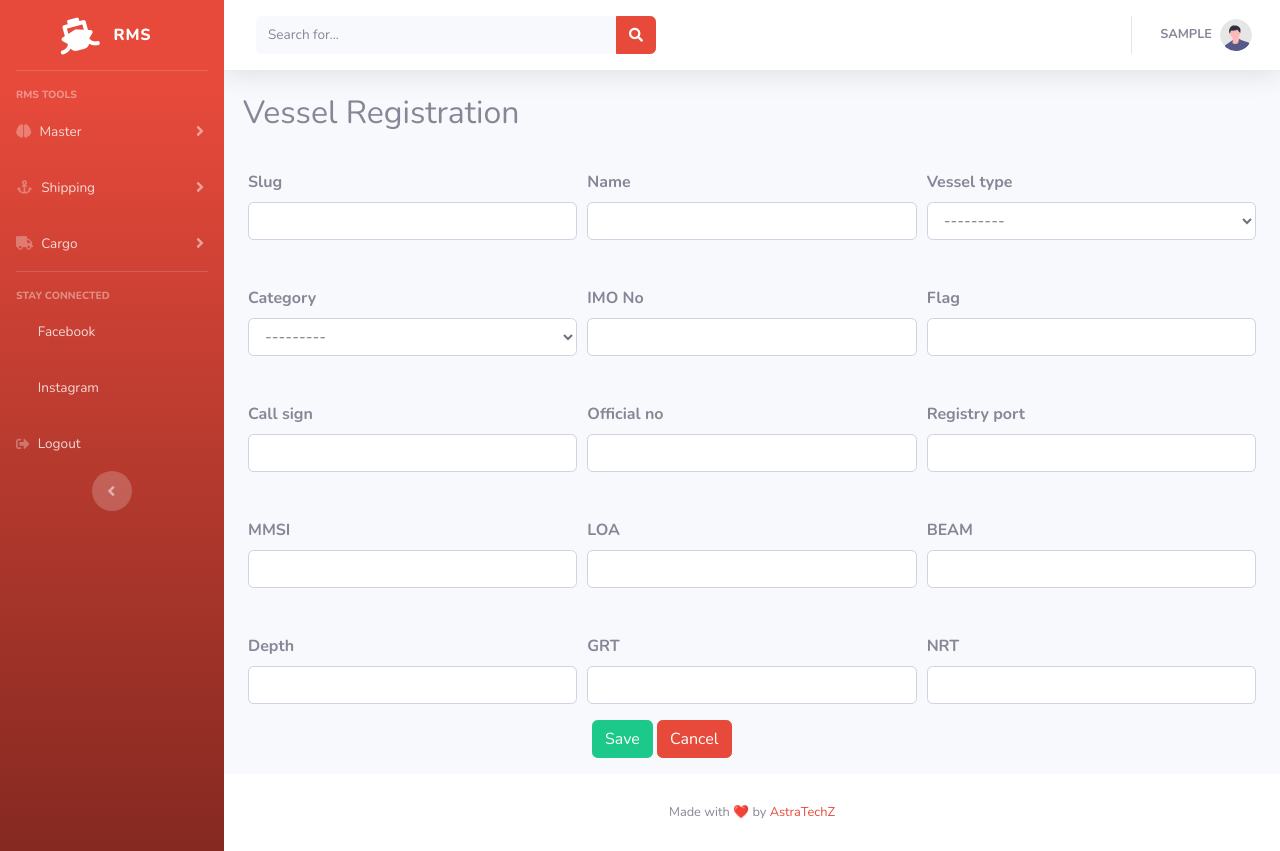
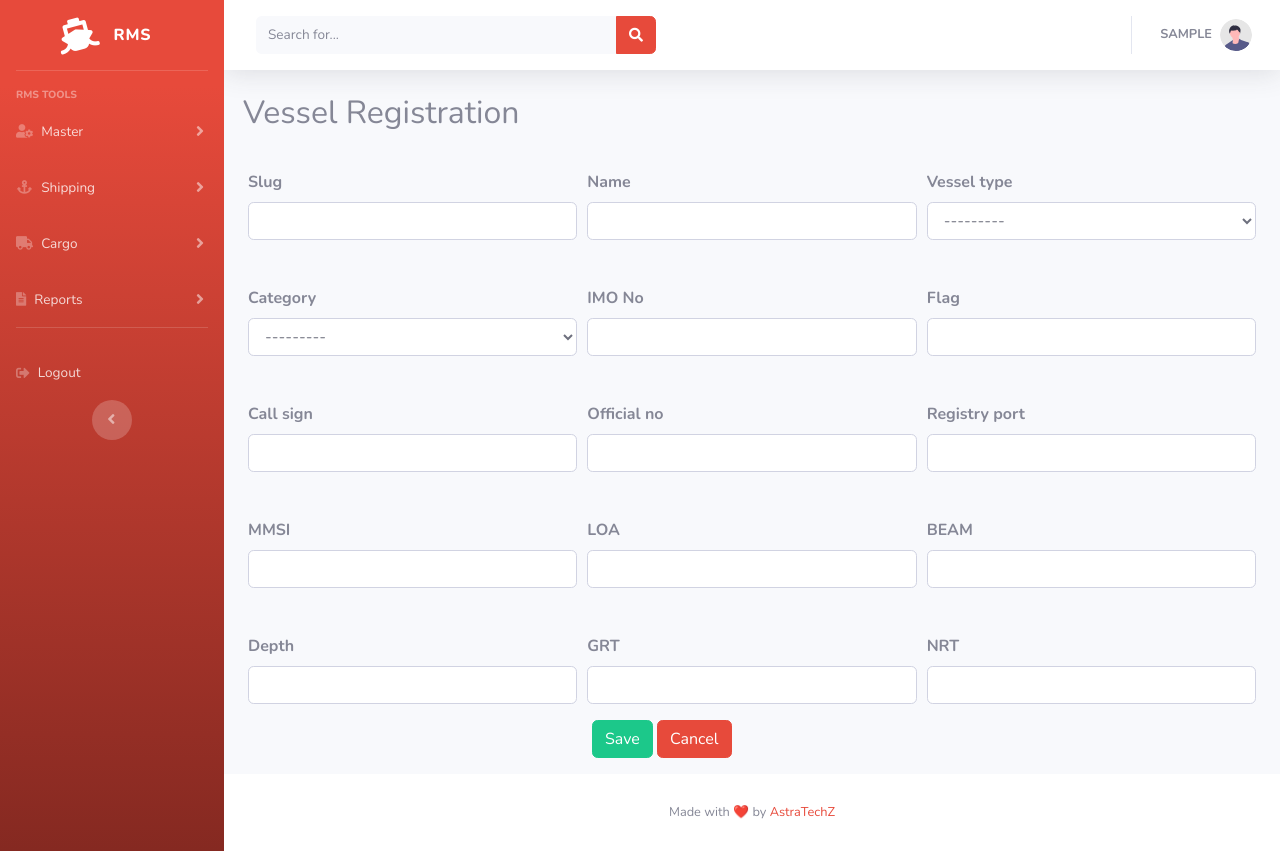
Before and after one commit to progmatic-99/CargoFlow, a Django app: page /vessel/create in a window 1280 px wide. Run offline with Django 4.2, Linux system fonts and the light colour scheme; the visitor is signed in with stand-in values (Sample User, id 1); some libraries are stand-ins or nearby versions.

Commit message:
Nav Bar Mod

```diff
--- a/cargo/templates/cargo/container_list.html
+++ b/cargo/templates/cargo/container_list.html
@@ -4,7 +4,7 @@
 <form method="POST">
     {% csrf_token %}
     <div class="form-group row-md-4 row-md-offset-5 align-center" style="margin-top:30px;">
-        <h2><strong>Container List</strong></h2>
+        <h2><strong>Container Report</strong></h2>
             {{ form }}
         <button type="submit" class="btn mt-2 btn-success">
             <span class="glyphicon glyphicon-ok"></span> Get Containers
--- a/shipping/models/vessel.py
+++ b/shipping/models/vessel.py
@@ -1,8 +1,9 @@
+# Import required modules
 from django.db import models
 from django_extensions.db.fields import AutoSlugField
 from django.urls import reverse
 
-
+# Below are the choices for the vessel type and category in the Vessel Model that follows
 VESSEL_TYPES = [("COASTAL", "COASTAL"), ("FOREIGN", "FOREIGN")]
 CATEGORIES = [
     ("CARGO", "CARGO"),
@@ -14,7 +15,7 @@ CATEGORIES = [
     ("OTHERS", "OTHERS"),
 ]
 
-
+# Vessel model
 class Vessel(models.Model):
     slug = AutoSlugField(populate_from="imo_number", unique=True)
     name = models.CharField(max_length=200)
--- a/shipping/templates/shipping/base.html
+++ b/shipping/templates/shipping/base.html
@@ -62,7 +62,8 @@
             aria-expanded="true"
             aria-controls="collapseTwo"
           >
-            <i class="fas fa-brain"></i>
+          <i class="fas fa-user-cog"></i>
+
             <span>Master</span>
           </a>
           <div
@@ -73,10 +74,9 @@
           >
             <div class="bg-white py-2 collapse-inner rounded">
               <a class="collapse-item" href="{% url 'company-create' %}">Create Company</a>
-              <a class="collapse-item" href="{% url 'vessel-create' %}"
-                >Create Vessel</a>
-              <a class="collapse-item" href="{% url 'voyage-create' %}"
-                >Create Voyage</a>
+              <a class="collapse-item" href="{% url 'vessel-create' %}">Create Vessel</a>
+              <a class="collapse-item" href="{% url 'voyage-create' %}">Create Voyage</a>
+              <a class="collapse-item" href="{% url 'vendor-create' %}">Create Vendor</a>
             </div>
           </div>
         </li>
@@ -102,9 +102,9 @@
               data-parent="#accordionSidebar"
           >
               <div class="bg-white py-2 collapse-inner rounded">
+                  <a class="collapse-item" href="{% url 'service-type-create' %}">Create Service Type</a>
                   <a class="collapse-item" href="{% url 'service-create' %}">Create Job Sheet</a>
-                  <a class="collapse-item" href="{% url 'service-type-create' %}">Create Service Type</a>
-                  <a class="collapse-item" href="{% url 'service-list' %}">Service Report</a>
+
                   <a class="collapse-item" href="{% url 'vessel-list' %}">Vessels List</a>
                   <a class="collapse-item" href="{% url 'voyage-list' %}">Voyages List</a>
               </div>
@@ -131,49 +131,48 @@
             data-parent="#accordionSidebar"
           >
             <div class="bg-white py-2 collapse-inner rounded">
-              <a class="collapse-item" href="{% url 'vendor-create' %}">Vendor</a>
+
               <a class="collapse-item" href="{% url 'bol-create' %}">Bill of Lading</a>
-              <a class="collapse-item" href="{% url 'container-list' %}">Container List</a>
-              <a class="collapse-item" href="{% url 'container-report' %}">Container Report</a>
-              <a class="collapse-item" href="{% url 'bol-list' %}">BOL list</a>
-              <a class="collapse-item" href="{% url 'delivery-order-list' %}">Delivery Orders</a>
-              <a class="collapse-item" href="{% url 'vendor-list' %}">Vendor List</a>
+
+              <a class="collapse-item" href="{% url 'container-report' %}">Container List</a>
+
+
+
             </div>
           </div>
         </li>
 
+        <li class="nav-item">
+          <a
+            class="nav-link collapsed"
+            href="#"
+            data-toggle="collapse"
+            data-target="#collapsereports"
+            aria-expanded="true"
+            aria-controls="collapsereports"
+          >
+          <i class="fas fa-file-alt"></i>
+            <span>Reports</span>
+          </a>
+          <div
+            id="collapsereports"
+            class="collapse"
+            aria-labelledby="headingTwo"
+            data-parent="#accordionSidebar"
+          >
+            <div class="bg-white py-2 collapse-inner rounded">
+              <a class="collapse-item" href="{% url 'bol-list' %}">Manifest Reports</a>
+              <a class="collapse-item" href="{% url 'service-list' %}">Service Report</a>
+              <a class="collapse-item" href="{% url 'container-list' %}">Container Report</a>
+              <a class="collapse-item" href="{% url 'delivery-order-list' %}">Delivery Orders/Gate Pass</a>
 
+            </div>
+          </div>
+        </li>
         <!-- Divider -->
         <hr class="sidebar-divider" />
 
-        <!-- Heading -->
-        <div class="sidebar-heading">Stay Connected</div>
 
-        <!-- Nav Item - FB -->
-        <li class="nav-item">
-          <a
-            class="nav-link"
-            href="https://facebook.com/goandamans"
-            target="_blank"
-            rel="noopener noreferrer"
-          >
-            <i class="fas fa-facebook fa-lg"></i>
-            <span>Facebook</span>
-          </a>
-        </li>
-
-        <!-- Nav Item - Insta -->
-        <li class="nav-item">
-          <a
-            class="nav-link"
-            href="https://instagram.com/goandamans.in"
-            target="_blank"
-            rel="noopener noreferrer"
-          >
-            <i class="fa fa-brands fa-instagram"></i>
-            <span>Instagram</span>
-          </a>
-        </li>
 
         <!-- Nav Item - Logout -->
         <li class="nav-item">
```
